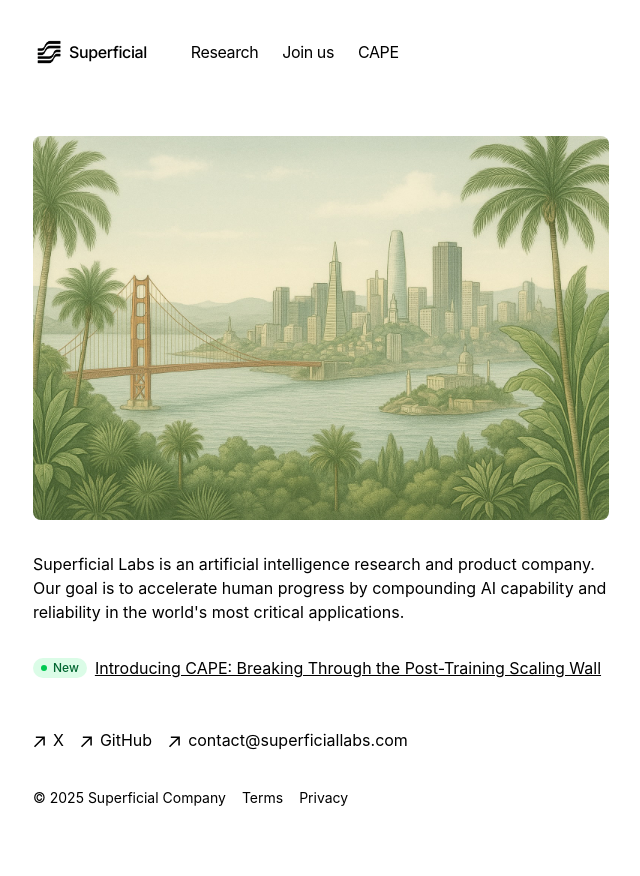
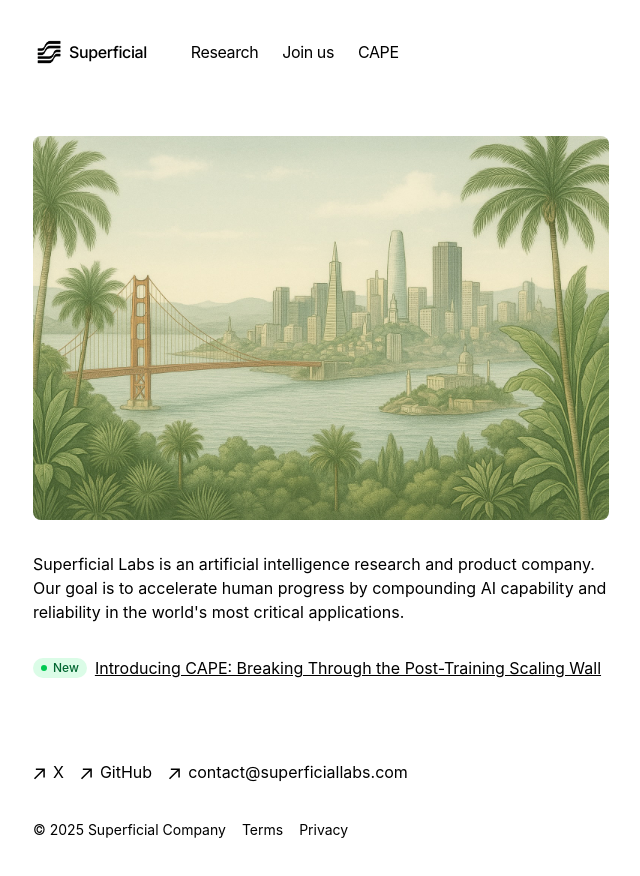
Before and after one commit to superficialorg/capabilitybench, a Next.js app: page / in a window 1280 px wide. Shown: the top 876 px of the page, without its empty margins (319-959 px from the left). Built offline with nearby package versions, Linux system fonts and the light colour scheme.

Commit message:
Add more spacing above footer links

```diff
--- a/app/components/footer.tsx
+++ b/app/components/footer.tsx
@@ -20,7 +20,7 @@ function ArrowIcon() {
 export default function Footer() {
   return (
     <footer className="mb-16">
-      <ul className="font-sm mt-8 flex flex-row space-x-4 text-black">
+      <ul className="font-sm mt-16 flex flex-row space-x-4 text-black">
         <li>
           <a
             className="flex items-center transition-all hover:text-neutral-800 text-black"
```
